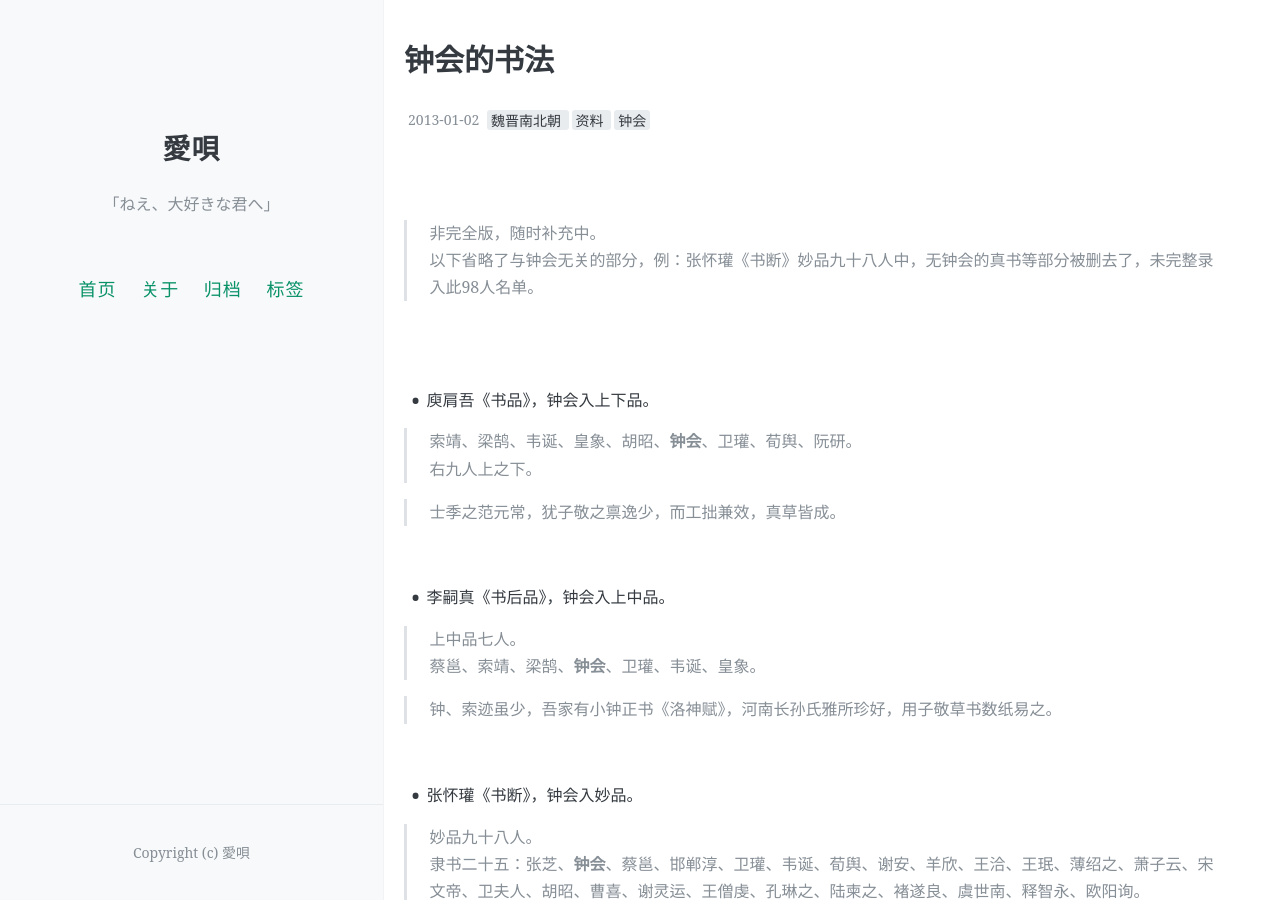
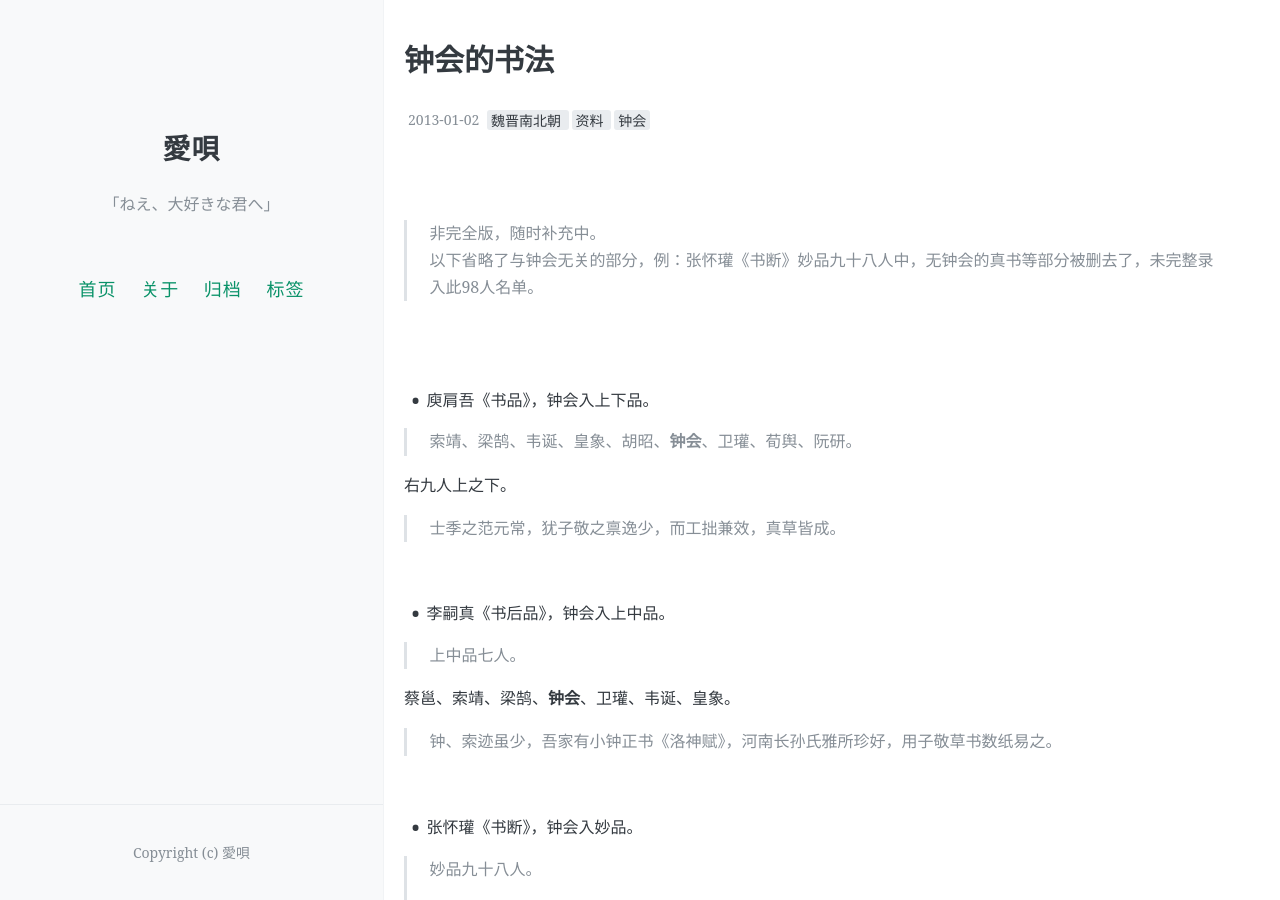
Before and after one commit to aiuta264/aiuta, a Jekyll site: the page built from _posts/2013-01-02-shufa_zhonghui.md, in a window 1280 px wide and 900 px high. Built offline with Jekyll 4.4.1, drawn with Linux system fonts in a browser that asks for light colours; comment, search, counter and statistics services are not loaded.

```diff
--- a/_posts/2013-01-02-shufa_zhonghui.md
+++ b/_posts/2013-01-02-shufa_zhonghui.md
@@ -20,6 +20,7 @@ comments: true
 * 庾肩吾《书品》，钟会入上下品。
 
 >索靖、梁鹄、韦诞、皇象、胡昭、**钟会**、卫瓘、荀舆、阮研。
+
 右九人上之下。
 
 >士季之范元常，犹子敬之禀逸少，而工拙兼效，真草皆成。
@@ -29,6 +30,7 @@ comments: true
 * 李嗣真《书后品》，钟会入上中品。
 
 >上中品七人。
+
 蔡邕、索靖、梁鹄、**钟会**、卫瓘、韦诞、皇象。
 
 >钟、索迹虽少，吾家有小钟正书《洛神赋》，河南长孙氏雅所珍好，用子敬草书数纸易之。
@@ -38,10 +40,14 @@ comments: true
 * 张怀瓘《书断》，钟会入妙品。
 
 >妙品九十八人。
-隶书二十五：张芝、**钟会**、蔡邕、邯郸淳、卫瓘、韦诞、荀舆、谢安、羊欣、王洽、王珉、薄绍之、萧子云、宋文帝、卫夫人、胡昭、曹喜、谢灵运、王僧虔、孔琳之、陆柬之、褚遂良、虞世南、释智永、欧阳询。
-行书十六：刘德升、卫瓘、王珉、谢安、王僧虔、胡昭、**钟会**、孔琳之、虞世南、阮研、王洽、羊欣、薄绍之、欧阳询、陆柬之、褚遂良。
-章草八：张昶、**钟会**、韦诞、卫恒、郗愔、张华、魏武帝、释智永。
-草书二十二：索靖、卫瓘、嵇康、张昶、钟繇、羊欣、薄绍之、**钟会**、卫恒、荀舆、桓玄、谢安、孔琳之、王珉、王洽、谢灵运、张融、阮研、王僧虔、欧阳询、虞世南、释智永。
+>
+>隶书二十五：张芝、**钟会**、蔡邕、邯郸淳、卫瓘、韦诞、荀舆、谢安、羊欣、王洽、王珉、薄绍之、萧子云、宋文帝、卫夫人、胡昭、曹喜、谢灵运、王僧虔、孔琳之、陆柬之、褚遂良、虞世南、释智永、欧阳询。
+>
+>行书十六：刘德升、卫瓘、王珉、谢安、王僧虔、胡昭、**钟会**、孔琳之、虞世南、阮研、王洽、羊欣、薄绍之、欧阳询、陆柬之、褚遂良。
+>
+>章草八：张昶、**钟会**、韦诞、卫恒、郗愔、张华、魏武帝、释智永。
+>
+>草书二十二：索靖、卫瓘、嵇康、张昶、钟繇、羊欣、薄绍之、**钟会**、卫恒、荀舆、桓玄、谢安、孔琳之、王珉、王洽、谢灵运、张融、阮研、王僧虔、欧阳询、虞世南、释智永。
 
 >钟会，字士季，元常少子，官至司徒。咸熙元年，卫瓘诛之，年四十。书有父风，稍备筋骨，美兼行、草，尤工隶书，遂逸致飘然，有凌云之志，亦所谓“剑则干将、莫耶”焉。会尝诈为荀勖书，就勖母钟夫人取宝剑。会兄弟以千万造宅，未移居，勖乃潜画元常形像，会兄弟入见，便大感恸。勖画亦会之类也。会隶、行、草、章草入妙。
 
```
